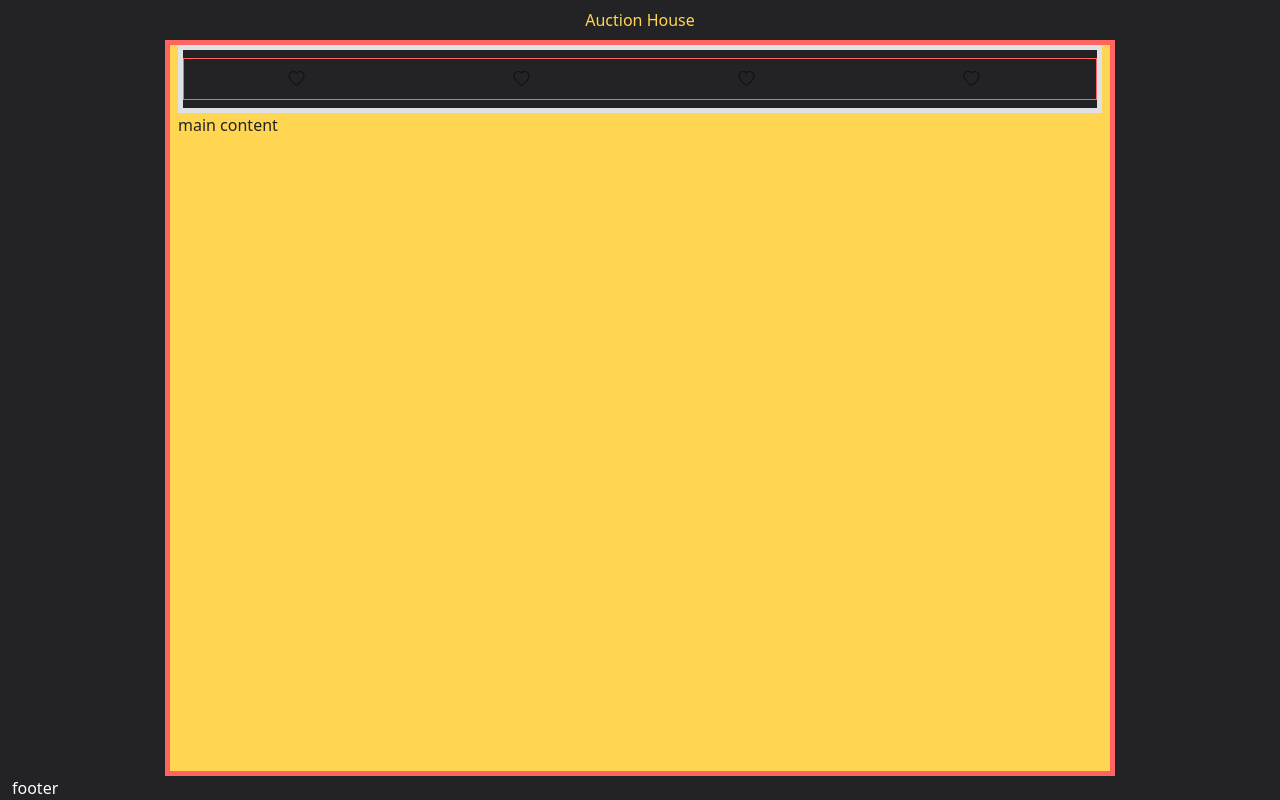
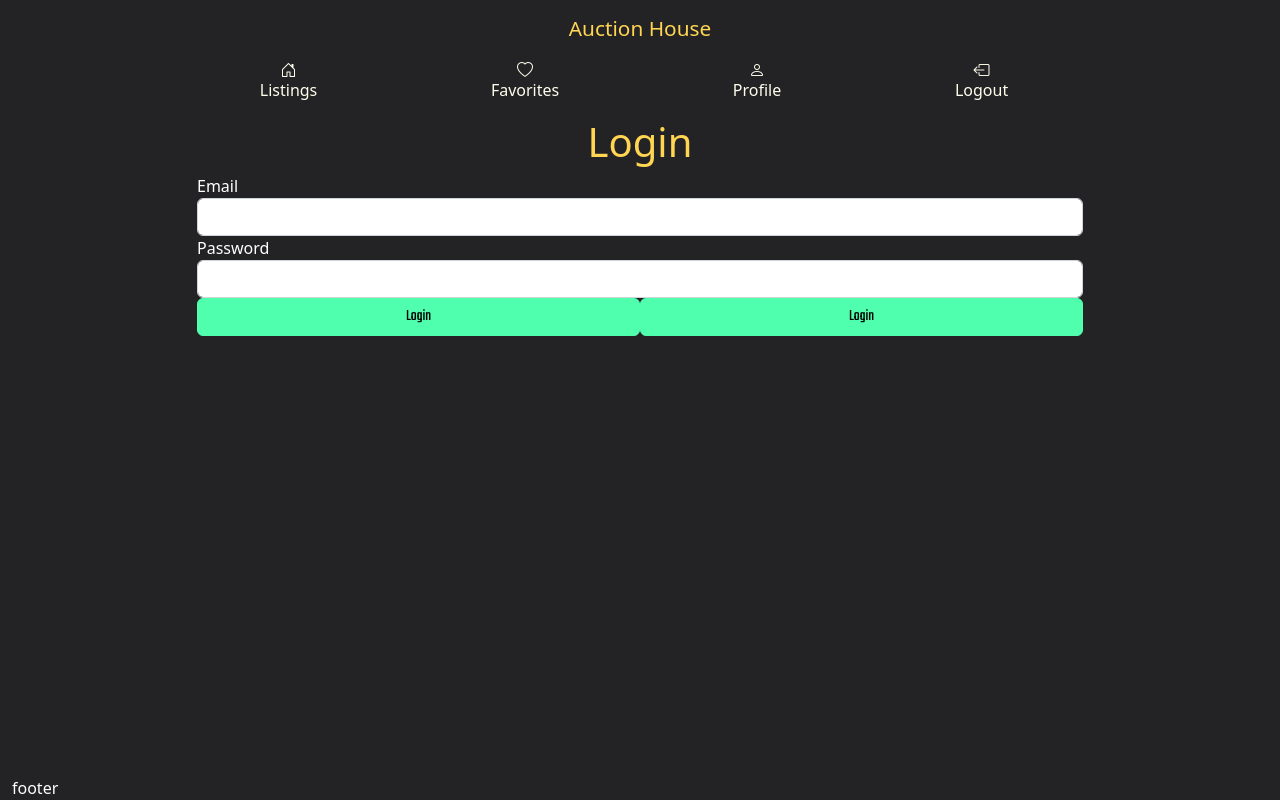
Before and after one commit to joakimlees/joakim-lee-sletten-semester-project-2, a website: page profile/login/index.html in a window 1280 px wide. Drawn offline with nearby package versions, Linux system fonts and the light colour scheme.

Commit message:
made navbar and started login

```diff
--- a/profile/login/index.html
+++ b/profile/login/index.html
@@ -11,27 +11,39 @@
   </head>
   <body>
     <div class="vh-100 d-flex flex-column bg-dark text-white">
-      <header class="container-fluid text-center">
-        <div class="text-primary pt-2 pb-2">Auction House</div>
+      <header class="container-fluid text-center pt-3 pb-1">
+        <a class="text-primary text-decoration-none display-4" href="#">Auction House</a>
       </header>
-      <div class="container ps-2 pe-2 flex-grow-1 bg-primary text-dark border border-5 border-danger">
-        <nav role="navigation" class="bg-dark navbar border justify-content-center">
-          <ul class="container-fluid justify-content-around border border-danger border-1 navbar-nav flex-row">
+      <div class="container ps-2 pe-2 flex-grow-1">
+        <nav role="navigation" class="bg-dark navbar justify-content-center">
+          <ul class="container-fluid justify-content-around navbar-nav flex-row">
             <li class="nav-item">
-              <a class="bi bi-heart nav-link" href="#"></a>
+              <a class="bi bi-house-door text-light nav-link d-flex flex-column text-center" href="#">Listings</a>
             </li>
             <li class="nav-item">
-              <a class="bi bi-heart nav-link" href="#"></a>
+              <a class="bi bi-heart text-light nav-link d-flex flex-column text-center" href="#">Favorites</a>
             </li>
             <li class="nav-item">
-              <a class="bi bi-heart nav-link" href="#"></a>
+              <a class="bi bi-person text-light nav-link d-flex flex-column text-center" href="#">Profile</a>
             </li>
             <li class="nav-item">
-              <a class="bi bi-heart nav-link" href="#"></a>
+              <a class="bi bi-box-arrow-left text-light nav-link d-flex flex-column text-center" href="#">Logout</a>
             </li>
           </ul>
         </nav>
-        <main>main content</main>
+        <main class="ps-4 pe-4">
+          <h1 class="text-primary text-center">Login</h1>
+          <form action="#">
+            <label for="email">Email</label>
+            <input class="form-control" type="email" />
+            <label for="password">Password</label>
+            <input class="form-control" type="password" />
+            <div class="d-flex">
+              <button class="btn btn-secondary w-100">Login</button>
+              <button class="btn btn-secondary w-100">Login</button>
+            </div>
+          </form>
+        </main>
       </div>
       <footer class="container-fluid">footer</footer>
     </div>
--- a/src/scss/_variables.scss
+++ b/src/scss/_variables.scss
@@ -22,6 +22,21 @@ font-family: 'Teko', sans-serif;
 
 $btn-font-family: "Teko";
 
+$display-font-sizes: (
+  1: 3.1rem,
+  //50px
+  2: 2.3rem,
+  //37px
+  3: 1.75rem,
+  //28px
+  4: 1.3rem,
+  //21px
+  5: 1.125rem,
+  //18px
+  6: 1rem,
+  //16px
+);
+
 // grid breakpoints and containers
 
 $grid-breakpoints: (
```
Also changed, not shown: dist/css/styles.css, 1 other file.
